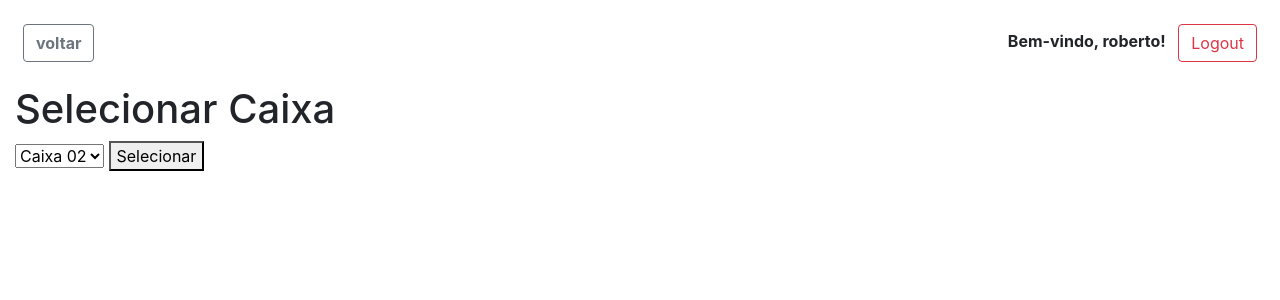
After one commit to robaj9545/PDVSeplanNew, a Django app: page /selecionar_caixa/ in a window 1280 px wide. The commit adds this page. Shown: the top 300 px of the page. Run offline with Django 5.2, Linux system fonts and the light colour scheme; a user stored in the database is signed in; data comes from the database, SQL or seed files in the repository; both versions use the stored data as it was after the commit; some libraries are stand-ins or nearby versions.

Commit message:
Atualizando

```diff
--- a/pdvweb/models.py
+++ b/pdvweb/models.py
@@ -14,6 +14,26 @@ class Categoria(models.Model):
 
     def __str__(self):
         return self.nome
+
+
+
+class Caixa(models.Model):
+    nome = models.CharField(max_length=255)
+    numero_caixa = models.CharField(max_length=20)
+    STATUS_ABERTO = 'aberto'
+    STATUS_FECHADO = 'fechado'
+    STATUS_CHOICES = [
+        (STATUS_ABERTO, 'Aberto'),
+        (STATUS_FECHADO, 'Fechado'),
+    ]
+    status = models.CharField(max_length=20, choices=STATUS_CHOICES, default=STATUS_ABERTO)
+    operador = models.ForeignKey('Operador', on_delete=models.SET_NULL, blank=True, null=True)
+    venda = models.ForeignKey('Venda', on_delete=models.SET_NULL, null=True, blank=True)
+
+    def __str__(self):
+        return f'{self.nome} - {self.numero_caixa} ({self.get_status_display()})'
+
+
 
 
 class Cliente(models.Model):
@@ -33,6 +53,7 @@ class Operador(models.Model):
     telefone = models.CharField(max_length=20, blank=True, null=True)
     usuarios = models.ManyToManyField(
         'CustomUser', related_name='operadores', blank=True)
+    caixasoperador = models.ForeignKey('Caixa', related_name='caixasoperador', on_delete=models.SET_NULL, blank=True, null=True)
 
     def __str__(self):
         return self.nome
@@ -201,6 +222,7 @@ class Venda(models.Model):
         'Operador', on_delete=models.SET_NULL, null=True)
     cliente = models.ForeignKey(
         'Cliente', on_delete=models.SET_NULL, null=True)
+    caixasvenda = models.ForeignKey('Caixa', related_name='caixasvenda', on_delete=models.SET_NULL, blank=True, null=True)
 
     def __str__(self):
         return f'Venda {self.id} - {self.data} ({self.get_status_display()})'
--- a/pdvweb/templates/pdvweb/base.html
+++ b/pdvweb/templates/pdvweb/base.html
@@ -4,8 +4,6 @@
 <head>
     <meta charset="UTF-8">
 
-    <meta name="facebook-domain-verification" content="2m4y8b7f3qvqk1x0kjw7ywf0pu7i3v" />
-    <meta name="facebook-domain-verification" content="pz7d6uelotlje91qhu3vnfj2a16ogk" />
     <meta name="viewport" content="width=device-width, initial-scale=1, shrink-to-fit=no">
     <link rel="stylesheet" href="https://cdnjs.cloudflare.com/ajax/libs/font-awesome/5.15.4/css/all.min.css" />
     <link rel="stylesheet" href="https://maxcdn.bootstrapcdn.com/bootstrap/4.0.0/css/bootstrap.min.css">
@@ -46,7 +44,7 @@
 
         {% block content %}{% endblock %}
 
-        <p class="">Desenvolvimento RA ltda. © 2024 <small class="ml-1">| &nbsp; CNPJ: 39.499.825/0001-38</small></p>
+
 
     </div>
 
@@ -79,9 +77,6 @@
 
     </script>
 
-    <footer>
-        <p>© 2024 39.499.825 ROBERTO MARQUES ARAUJO.</p>
-    </footer>
 </body>
 
 
--- /dev/null
+++ b/pdvweb/templates/pdvweb/selecionar_caixa.html
@@ -0,0 +1,17 @@
+
+{% extends 'pdvweb/base.html' %}
+
+{% block title %}Página Inicial{% endblock %}
+
+{% block content %}
+<h1>Selecionar Caixa</h1>
+<form method="post">
+    {% csrf_token %}
+    <select name="caixa_id">
+        {% for caixa in caixas_disponiveis %}
+            <option value="{{ caixa.id }}">{{ caixa.nome }}</option>
+        {% endfor %}
+    </select>
+    <button type="submit">Selecionar</button>
+</form>
+{% endblock %}
--- a/pdvweb/urls.py
+++ b/pdvweb/urls.py
@@ -52,4 +52,8 @@ urlpatterns = [
     path('logout/', views.logout_view, name='logout_view'),
     path('dashboard-operador/', views.operador_dashboard,
          name='operador_dashboard'),
+
+    # CAIXA
+    path('selecionar_caixa/', views.selecionar_caixa, name='selecionar_caixa'),
+    path('desvincular_caixa/', views.desvincular_caixa, name='desvincular_caixa'),
 ]
--- a/pdvweb/views.py
+++ b/pdvweb/views.py
@@ -5,7 +5,7 @@ from django.contrib import messages
 from django.shortcuts import render, redirect, get_object_or_404
 from django.urls import reverse
 from django.http import Http404
-from .models import Venda, CustomUser, Operador, Cliente, ItemVenda, ProdutoPorPeso, ProdutoPorQuantidade, ProdutoPorPeso
+from .models import Venda, CustomUser, Operador, Cliente, ItemVenda, ProdutoPorPeso, ProdutoPorQuantidade, ProdutoPorPeso, Caixa
 from .forms import RegistroOperadorForm, LoginOperadorForm, ClienteForm, VendaItemPorQuantidadeForm, VendaItemPorPesoForm, ProdutoPorQuantidadeForm, ProdutoPorPesoForm
 from django.db import transaction
 from itertools import chain
@@ -144,13 +144,36 @@ def verificar_tipo_produto(request):
     return JsonResponse({'tipo_produto': 'produto_nao_encontrado'})
 
 
+
 @login_required
 def realizar_venda(request):
-    venda = Venda.objects.filter(status=Venda.STATUS_PENDENTE).first()
+    operador_atual = request.user.operador
+
+    if operador_atual.caixasoperador is None:
+        # Se o operador não estiver vinculado a nenhum caixa, redireciona para selecionar caixa
+        return redirect('pdvweb:selecionar_caixa')
+
+    # Obtém o objeto Caixa correspondente ao ID da sessão
+    caixa_selecionado = Caixa.objects.get(id=operador_atual.caixasoperador.id)
+    #print(caixa_selecionado)
+
+
+    # Obter a última venda pendente do caixa selecionado
+    venda = Venda.objects.filter(caixasvenda=operador_atual.caixasoperador.id, status=Venda.STATUS_PENDENTE).first()
+
+
+
+    # Se não houver uma venda pendente, cria uma nova
     if venda is None:
         venda = Venda.objects.create(status=Venda.STATUS_PENDENTE)
+        venda.caixasvenda = caixa_selecionado
+        caixa_selecionado.venda = venda
+        caixa_selecionado.operador = operador_atual
+        venda.operador = operador_atual
+        caixa_selecionado.save()
+        venda.save()
 
-    operador_atual = request.user.operador
+
 
     if request.method == 'POST':
         if 'quantidade' in request.POST:
@@ -182,17 +205,73 @@ def realizar_venda(request):
 
     itens_venda = venda.itemvenda_set.all()
 
+    caixa_atual = operador_atual.caixasoperador
+
     context = {
         'venda': venda,
         'itens_venda': itens_venda,
         'valor_total_venda': venda.valor_total,
+        'caixa_atual': caixa_atual,
+        'operador_atual': operador_atual,
     }
-
-    venda.operador = operador_atual
-    venda.save()
 
     return render(request, 'pdvweb/realizar_venda.html', context)
 
+
+@login_required
+def desvincular_caixa(request):
+    operador_atual = request.user.operador
+    # Obter a última venda pendente do caixa selecionado
+    venda = Venda.objects.filter(caixasvenda=operador_atual.caixasoperador.id, status=Venda.STATUS_PENDENTE).first()
+    caixa_selecionado = Caixa.objects.get(id=operador_atual.caixasoperador.id)
+
+    #print(venda.operador)
+
+    if request.method == 'POST':
+
+
+        if venda.valor_total <= 0:
+            # Vincula o operador ao caixa selecionado
+            operador_atual.caixasoperador = None
+            caixa_selecionado.venda = None
+            caixa_selecionado.operador = None
+            venda.status = 'cancelada'
+            operador_atual.save()
+            caixa_selecionado.save()
+            venda.save()
+
+            # Redireciona de volta para a página de realizar venda
+            return redirect('pdvweb:realizar_venda')
+
+        else:
+            messages.success(request, "erro: Finalize a venda pendente no caixa!")
+
+            # Redireciona de volta para a página de realizar venda
+            return redirect('pdvweb:realizar_venda')
+
+@login_required
+def selecionar_caixa(request):
+    operador_atual = request.user.operador
+    caixas_disponiveis = Caixa.objects.exclude(operador=operador_atual)
+
+    if request.method == 'POST':
+        caixa_id = request.POST.get('caixa_id')
+        caixa_selecionado = Caixa.objects.get(id=caixa_id)
+
+        # Vincula o operador ao caixa selecionado
+        operador_atual.caixasoperador = caixa_selecionado
+        operador_atual.save()
+
+        messages.success(request, "Caixa selecionado com sucesso!")
+
+        # Redireciona de volta para a página de realizar venda
+        return redirect('pdvweb:realizar_venda')
+
+    context = {
+        'caixas_disponiveis': caixas_disponiveis
+    }
+
+    return render(request, 'pdvweb/selecionar_caixa.html', context)
 
 @login_required
 def remover_item(request, item_id):
@@ -259,10 +338,17 @@ def verificar_cliente(request, venda_id):
     if request.method == 'POST':
         nome_cliente = request.POST.get('nome_cliente')
         cpf_cliente = request.POST.get('cpf_cliente')
+
+        #print(cpf_cliente)
+
         if nome_cliente:
             cliente = Cliente.objects.filter(nome__iexact=nome_cliente).first()
         elif cpf_cliente:
             cliente = Cliente.objects.filter(cpf=cpf_cliente).first()
+            #print(cliente)
+        else:
+            print('NADA ENCONTRADO!')
+
 
         if cliente:
             venda = get_object_or_404(Venda, id=venda_id)
```
Also changed, not shown: pdvweb/admin.py (+12 -4 lines), pdvweb/forms.py (+6 -1 lines), pdvweb/templates/pdvweb/realizar_venda.html (+33 -0 lines), db.sqlite3, pdvweb/migrations/0010_caixa.py (added), pdvweb/migrations/0011_alter_caixa_operador.py (added), pdvweb/migrations/0012_operador_caixasoperador_venda_caixasvenda.py (added), pdvweb/migrations/0013_alter_caixa_venda.py (added), pdvweb/migrations/0014_alter_caixa_venda.py (added), whatsapp/migrations/0001_initial.py (added).
